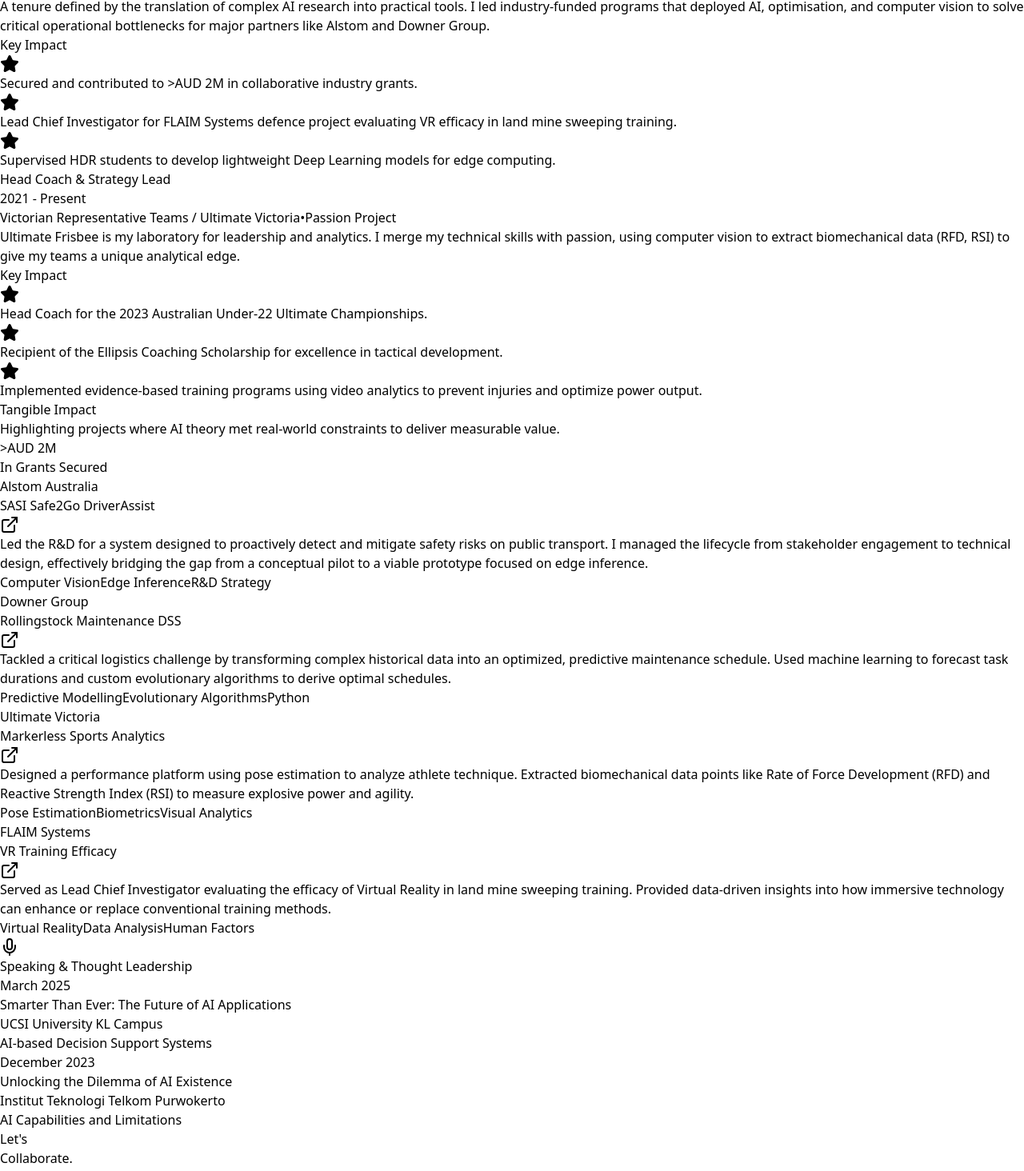
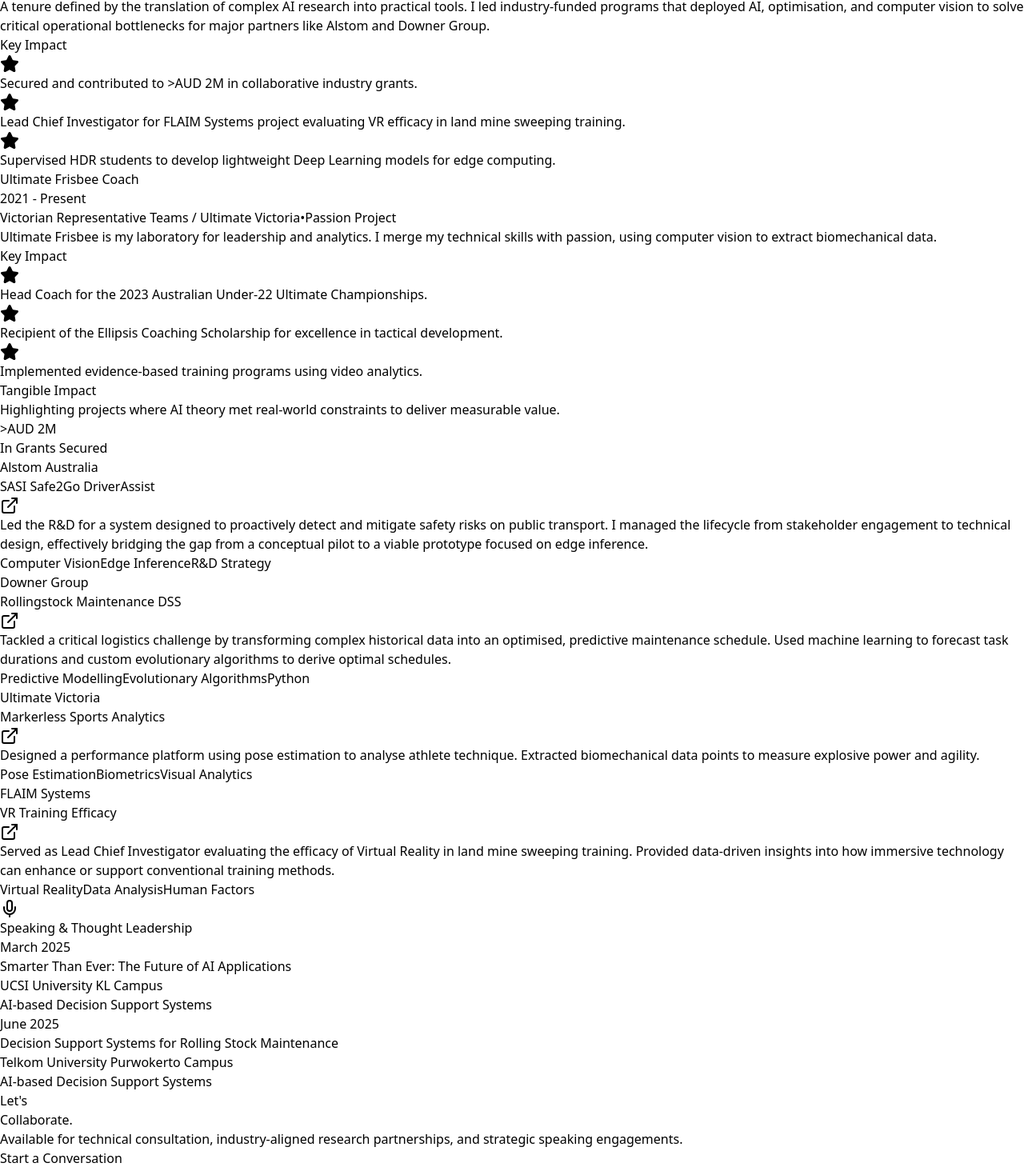
Before and after one commit to kelza23/kelza23.github.io, a React (Vite) app: page / in a window 1280 px wide. Shown: the part 1276-2740 px from the top of the page at 80% size. Built offline with nearby package versions, Linux system fonts and the light colour scheme.

Commit message:
Updating content.js to refine descriptions and roles.

```diff
--- a/src/content.js
+++ b/src/content.js
@@ -34,21 +34,21 @@
       "A tenure defined by the translation of complex AI research into practical tools. I led industry-funded programs that deployed AI, optimisation, and computer vision to solve critical operational bottlenecks for major partners like Alstom and Downer Group.",
     highlights: [
       "Secured and contributed to >AUD 2M in collaborative industry grants.",
-      "Lead Chief Investigator for FLAIM Systems defence project evaluating VR efficacy in land mine sweeping training.",
+      "Lead Chief Investigator for FLAIM Systems project evaluating VR efficacy in land mine sweeping training.",
       "Supervised HDR students to develop lightweight Deep Learning models for edge computing.",
     ],
   },
   {
-    role: "Head Coach & Strategy Lead",
+    role: "Ultimate Frisbee Coach",
     company: "Victorian Representative Teams / Ultimate Victoria",
     period: "2021 - Present",
     type: "Passion Project",
     description:
-      "Ultimate Frisbee is my laboratory for leadership and analytics. I merge my technical skills with passion, using computer vision to extract biomechanical data (RFD, RSI) to give my teams a unique analytical edge.",
+      "Ultimate Frisbee is my laboratory for leadership and analytics. I merge my technical skills with passion, using computer vision to extract biomechanical data.",
     highlights: [
       "Head Coach for the 2023 Australian Under-22 Ultimate Championships.",
       "Recipient of the Ellipsis Coaching Scholarship for excellence in tactical development.",
-      "Implemented evidence-based training programs using video analytics to prevent injuries and optimize power output.",
+      "Implemented evidence-based training programs using video analytics.",
     ],
   },
 ];
@@ -90,7 +90,7 @@
     partner: "Downer Group",
     tag: "Logistics Optimisation",
     description:
-      "Tackled a critical logistics challenge by transforming complex historical data into an optimized, predictive maintenance schedule. Used machine learning to forecast task durations and custom evolutionary algorithms to derive optimal schedules.",
+      "Tackled a critical logistics challenge by transforming complex historical data into an optimised, predictive maintenance schedule. Used machine learning to forecast task durations and custom evolutionary algorithms to derive optimal schedules.",
     tech: ["Predictive Modelling", "Evolutionary Algorithms", "Python"],
   },
   {
@@ -98,7 +98,7 @@
     partner: "Ultimate Victoria",
     tag: "Sports Tech",
     description:
-      "Designed a performance platform using pose estimation to analyze athlete technique. Extracted biomechanical data points like Rate of Force Development (RFD) and Reactive Strength Index (RSI) to measure explosive power and agility.",
+      "Designed a performance platform using pose estimation to analyse athlete technique. Extracted biomechanical data points to measure explosive power and agility.",
     tech: ["Pose Estimation", "Biometrics", "Visual Analytics"],
   },
   {
@@ -106,7 +106,7 @@
     partner: "FLAIM Systems",
     tag: "Defence / VR",
     description:
-      "Served as Lead Chief Investigator evaluating the efficacy of Virtual Reality in land mine sweeping training. Provided data-driven insights into how immersive technology can enhance or replace conventional training methods.",
+      "Served as Lead Chief Investigator evaluating the efficacy of Virtual Reality in land mine sweeping training. Provided data-driven insights into how immersive technology can enhance or support conventional training methods.",
     tech: ["Virtual Reality", "Data Analysis", "Human Factors"],
   },
 ];
@@ -117,7 +117,7 @@
   "Deep Learning & Pose Estimation",
   "Multi-objective Optimisation",
   "Stakeholder Engagement & Workshop Facilitation",
-  "Biomechanical Data Analysis (RFD/RSI)",
+  "Biomechanical Data Analysis",
   "Strategic High-Performance Coaching"
 ];
 
@@ -128,7 +128,7 @@
   },
   {
     title: "Develop a Transferable Skillset",
-    desc: "Core skills in AI and optimisation are universal. I've applied the same toolkit to predict train maintenance schedules, evaluate VR landmine training, and analyze athlete biomechanics."
+    desc: "Core skills in AI and optimisation are universal. I've applied the same toolkit to predict train maintenance schedules, evaluate VR landmine training, and analyse athlete biomechanics."
   },
   {
     title: "Integrate Your Passions",
@@ -144,9 +144,9 @@
     topic: "AI-based Decision Support Systems"
   },
   {
-    title: "Unlocking the Dilemma of AI Existence",
-    venue: "Institut Teknologi Telkom Purwokerto",
-    date: "December 2023",
-    topic: "AI Capabilities and Limitations"
+    title: "Decision Support Systems for Rolling Stock Maintenance",
+    venue: "Telkom University Purwokerto Campus",
+    date: "June 2025",
+    topic: "AI-based Decision Support Systems"
   }
 ];
```
